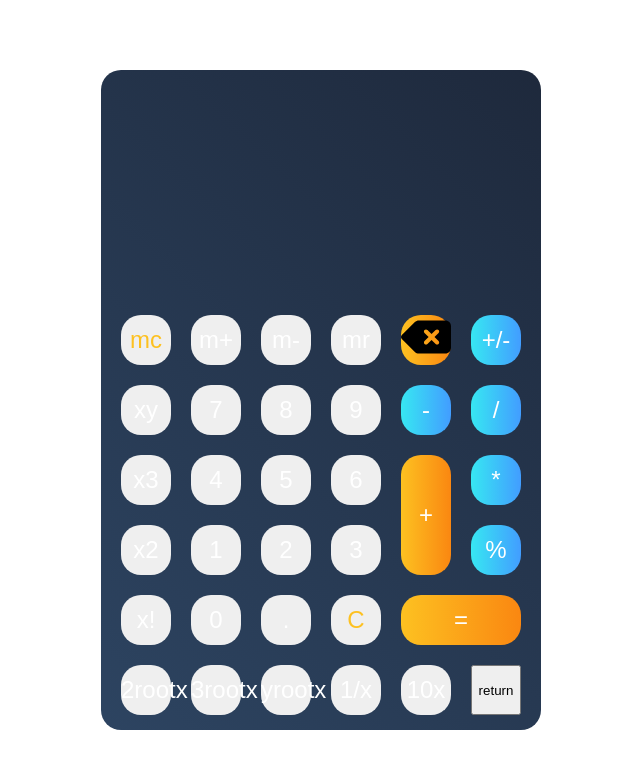
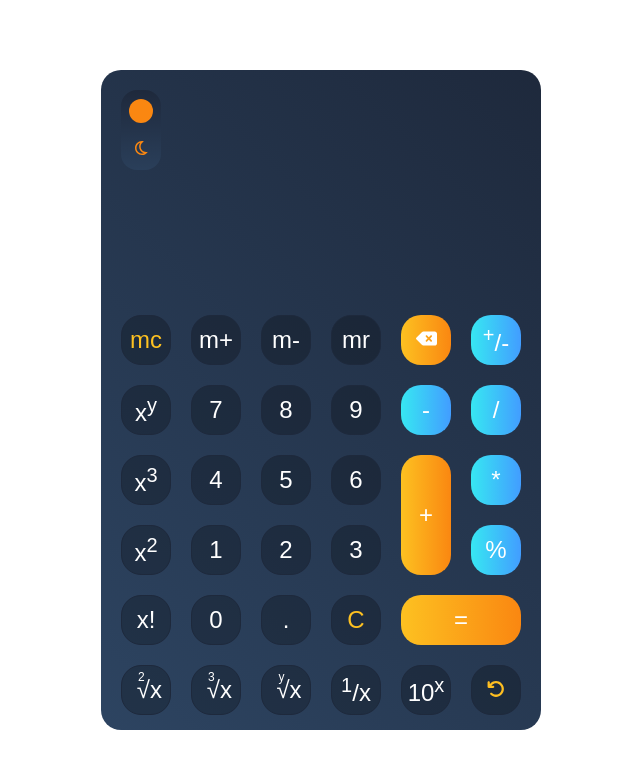
Before and after one commit to kristykov/JS-calculator, a website built with webpack: page src/index.html in a window 1280 px wide. Shown: the whole page, without its empty margins (319-959 px from the left). Built offline with nearby package versions, Linux system fonts and the light colour scheme; a web font is replaced by a local one.

Commit message:
feat: add styling for light theme

```diff
--- a/src/index.html
+++ b/src/index.html
@@ -11,44 +11,83 @@
       <div class="calculator">
         <div class="calculator-display"></div>
         <div class="calculator-controls">
-          <button class="btn btn-contrast-font">mc</button>
-          <button class="btn">m+</button>
-          <button class="btn">m-</button>
-          <button class="btn">mr</button>
+          <button class="btn btn-regular btn-contrast-font">mc</button>
+          <button class="btn btn-regular">m+</button>
+          <button class="btn btn-regular">m-</button>
+          <button class="btn btn-regular">mr</button>
           <button class="btn btn-oragne-bg">
-            <img src="./assets/delete-left.svg" alt="" />
+            <svg
+              class="btn-back-icon"
+              xmlns="http://www.w3.org/2000/svg"
+              viewBox="0 0 576 512"
+            >
+              <path
+                d="M576 128c0-35.3-28.7-64-64-64H205.3c-17 0-33.3 6.7-45.3 18.7L9.4 233.4c-6 6-9.4 14.1-9.4 22.6s3.4 16.6 9.4 22.6L160 429.3c12 12 28.3 18.7 45.3 18.7H512c35.3 0 64-28.7 64-64V128zM271 175c9.4-9.4 24.6-9.4 33.9 0l47 47 47-47c9.4-9.4 24.6-9.4 33.9 0s9.4 24.6 0 33.9l-47 47 47 47c9.4 9.4 9.4 24.6 0 33.9s-24.6 9.4-33.9 0l-47-47-47 47c-9.4 9.4-24.6 9.4-33.9 0s-9.4-24.6 0-33.9l47-47-47-47c-9.4-9.4-9.4-24.6 0-33.9z"
+              />
+            </svg>
           </button>
-          <button class="btn btn-blue-bg">+/-</button>
-          <button class="btn">x<span>y</span></button>
-          <button class="btn">7</button>
-          <button class="btn">8</button>
-          <button class="btn">9</button>
+          <button class="btn btn-blue-bg"><sup>+</sup>/-</button>
+          <button class="btn btn-regular">x<sup>y</sup></button>
+          <button class="btn btn-regular">7</button>
+          <button class="btn btn-regular">8</button>
+          <button class="btn btn-regular">9</button>
           <button class="btn btn-blue-bg">-</button>
           <button class="btn btn-blue-bg">/</button>
-          <button class="btn">x<span>3</span></button>
-          <button class="btn">4</button>
-          <button class="btn">5</button>
-          <button class="btn">6</button>
+          <button class="btn btn-regular">x<sup>3</sup></button>
+          <button class="btn btn-regular">4</button>
+          <button class="btn btn-regular">5</button>
+          <button class="btn btn-regular">6</button>
           <button class="btn btn-col btn-oragne-bg">+</button>
           <button class="btn btn-blue-bg">*</button>
-          <button class="btn">x<span>2</span></button>
-          <button class="btn">1</button>
-          <button class="btn">2</button>
-          <button class="btn">3</button>
+          <button class="btn btn-regular">x<sup>2</sup></button>
+          <button class="btn btn-regular">1</button>
+          <button class="btn btn-regular">2</button>
+          <button class="btn btn-regular">3</button>
           <button class="btn btn-blue-bg">%</button>
-          <button class="btn">x!</button>
-          <button class="btn">0</button>
-          <button class="btn">.</button>
-          <button class="btn btn-contrast-font">C</button>
+          <button class="btn btn-regular">x!</button>
+          <button class="btn btn-regular">0</button>
+          <button class="btn btn-regular">.</button>
+          <button class="btn btn-regular btn-contrast-font">C</button>
           <button class="btn btn-row btn-oragne-bg">=</button>
-          <button class="btn"><span>2</span>root<span>x</span></button>
-          <button class="btn"><span>3</span>root<span>x</span></button>
-          <button class="btn"><span>y</span>root<span>x</span></button>
-          <button class="btn"><span>1</span>/<span>x</span></button>
-          <button class="btn">10<span>x</span></button>
-          <button>return</button>
+          <button class="btn btn-regular">
+            <sup class="superscript-root">2</sup><span>&radic;</span
+            ><span>x</span>
+          </button>
+          <button class="btn btn-regular">
+            <sup class="superscript-root">3</sup><span>&radic;</span
+            ><span>x</span>
+          </button>
+          <button class="btn btn-regular">
+            <sup class="superscript-root">y</sup><span>&radic;</span
+            ><span>x</span>
+          </button>
+          <button class="btn btn-regular"><sup>1</sup>/<span>x</span></button>
+          <button class="btn btn-regular">10<sup>x</sup></button>
+          <button class="btn btn-regular">
+            <svg
+              class="btn-return-icon"
+              id="back-icon"
+              xmlns="http://www.w3.org/2000/svg"
+              viewBox="0 0 512 512"
+            >
+              <path
+                d="M125.7 160H176c17.7 0 32 14.3 32 32s-14.3 32-32 32H48c-17.7 0-32-14.3-32-32V64c0-17.7 14.3-32 32-32s32 14.3 32 32v51.2L97.6 97.6c87.5-87.5 229.3-87.5 316.8 0s87.5 229.3 0 316.8s-229.3 87.5-316.8 0c-12.5-12.5-12.5-32.8 0-45.3s32.8-12.5 45.3 0c62.5 62.5 163.8 62.5 226.3 0s62.5-163.8 0-226.3s-163.8-62.5-226.3 0L125.7 160z"
+              />
+            </svg>
+          </button>
         </div>
-        <div class="theme-change"></div>
+        <div class="theme-change-switcher">
+          <input type="checkbox" class="switch" />
+          <svg
+            class="theme-picture"
+            xmlns="http://www.w3.org/2000/svg"
+            viewBox="0 0 512 512"
+          >
+            <path
+              d="M421.6 379.9c-.6641 0-1.35 .0625-2.049 .1953c-11.24 2.143-22.37 3.17-33.32 3.17c-94.81 0-174.1-77.14-174.1-175.5c0-63.19 33.79-121.3 88.73-152.6c8.467-4.812 6.339-17.66-3.279-19.44c-11.2-2.078-29.53-3.746-40.9-3.746C132.3 31.1 32 132.2 32 256c0 123.6 100.1 224 223.8 224c69.04 0 132.1-31.45 173.8-82.93C435.3 389.1 429.1 379.9 421.6 379.9zM255.8 432C158.9 432 80 353 80 256c0-76.32 48.77-141.4 116.7-165.8C175.2 125 163.2 165.6 163.2 207.8c0 99.44 65.13 183.9 154.9 212.8C298.5 428.1 277.4 432 255.8 432z"
+            />
+          </svg>
+        </div>
       </div>
     </section>
     <script src="./index.js" type="module"></script>
--- a/src/style.scss
+++ b/src/style.scss
@@ -14,14 +14,14 @@
   --light-blue-color: #37e7f2;
   --yellow-color: #fdc121;
   --orange-color: #fa8711;
+  --filter-yellow: invert(89%) sepia(14%) saturate(6351%) hue-rotate(337deg)
+    brightness(103%) contrast(105%);
+  --filter-orange: invert(72%) sepia(52%) saturate(5469%) hue-rotate(354deg)
+    brightness(101%) contrast(96%);
 
   --big-font-size: 96px;
   --medium-font-size: 24px;
   --small-font-size: 12px;
-}
-
-body {
-  // font-family: "Inria Sans", sans-serif;
 }
 
 section {
@@ -32,12 +32,12 @@ section {
 
 .calculator {
   display: flex;
+  position: relative;
   flex-direction: column;
   align-items: center;
   margin: 0 auto;
   width: 440px;
   height: 660px;
-  background: rgb(45, 68, 97);
   background: linear-gradient(
     43deg,
     rgba(45, 68, 97, 1) 0%,
@@ -46,6 +46,7 @@ section {
   border-radius: 20px;
 
   &-display {
+    width: 100%;
     height: 230px;
     padding: 10px;
   }
@@ -62,11 +63,16 @@ section {
 }
 
 .btn {
-  font-size: 24px;
+  font-size: var(--medium-font-size);
   cursor: pointer;
   border: none;
   border-radius: 20px;
   color: #fff;
+
+  &-regular {
+    background: rgba(0, 0, 0, 0.25);
+    border: 1px solid var(--black-blue-color);
+  }
 
   &-row {
     grid-column: span 2;
@@ -96,23 +102,110 @@ section {
     );
   }
 
-  &-svg {
-    background-position: center center;
-    background-repeat: no-repeat;
-    background-color: transparent;
+  &-return-icon {
+    width: 18px;
+    height: 18px;
+    filter: var(--filter-yellow);
   }
 
-  &-back {
-    background-image: url("./assets/delete-left.svg");
-    background-size: 21px 19px;
-  }
-
-  &-return {
-    background-image: url("./assets/arrow-rotate-left.svg");
-    background-size: 18px 18px;
+  &-back-icon {
+    width: 21px;
+    height: 19px;
+    filter: invert(1);
   }
 }
 
-.btn-back {
-  background-image: url("./assets/delete-left.svg");
+.superscript-root {
+  position: relative;
+  top: -8px;
+  right: -8px;
+  font-size: var(--small-font-size);
 }
+
+.theme-change-switcher {
+  position: absolute;
+  display: flex;
+  flex-direction: column;
+  top: 20px;
+  left: 20px;
+}
+
+.theme-picture {
+  position: absolute;
+  bottom: 13px;
+  left: 13px;
+  width: 16px;
+  height: 18px;
+  filter: var(--filter-orange);
+}
+
+.switch {
+  height: 80px;
+  width: 40px;
+  -webkit-appearance: none;
+  border: var(--black-blue-color);
+  border-radius: 16px;
+  background: linear-gradient(180deg, #1e293c 0%, #2d4461 123.75%);
+  border: none;
+
+  &::after {
+    content: "";
+    position: absolute;
+    display: block;
+    left: 8px;
+    top: 9px;
+    border-radius: 50%;
+    width: 24px;
+    height: 24px;
+    cursor: pointer;
+    background: var(--orange-color);
+    transform: translateY(0px);
+    transition: all 0.4s;
+  }
+
+  &:checked::after {
+    transform: translateY(36px);
+  }
+}
+
+/*==========  Light theme ==========*/
+.calculator.light-theme {
+  background: linear-gradient(205.25deg, #f6f9fc 0.82%, #c7e1fd 114.37%),
+    #2d4461;
+}
+
+.light-theme .btn {
+  color: var(--black-blue-color);
+
+  &-regular {
+    background: #c7e1fd;
+    border: none;
+  }
+
+  &-contrast-font {
+    color: var(--orange-color);
+  }
+
+  &-return-icon {
+    filter: var(--filter-orange);
+  }
+
+  &-back-icon {
+    filter: invert(11%) sepia(29%) saturate(1044%) hue-rotate(179deg)
+      brightness(96%) contrast(89%);
+  }
+}
+
+.light-theme .theme-picture {
+  filter: invert(87%) sepia(10%) saturate(825%) hue-rotate(182deg)
+    brightness(93%) contrast(114%);
+}
+
+.light-theme .switch {
+  border: var(--orange-color);
+  background: linear-gradient(0deg, #fdc121 0%, #fa8711 100%);
+
+  &::after {
+    background: #c7e1fd;
+  }
+}
```
